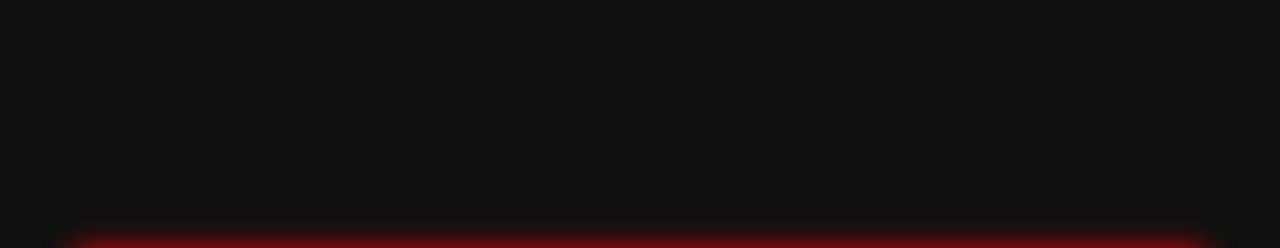
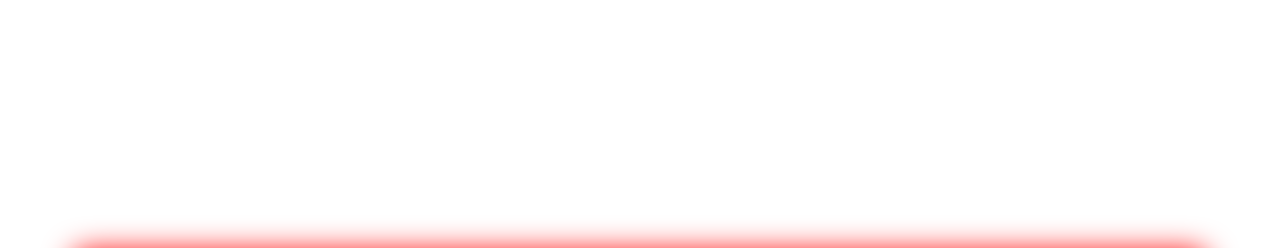
Before and after one commit to gadpayat/Warning, a plain HTML site: page index.html in a window 1280 px wide. Shown: the part 34-282 px from the top of the page. Drawn offline with Linux system fonts and the light colour scheme.

Commit message:
Update index.html

```diff
--- a/index.html
+++ b/index.html
@@ -6,13 +6,18 @@
 <title>Warning Sign</title>
 
 <style>
+html, body{
+    margin:0;
+    width:100%;
+    height:100%;
+    background:transparent;
+    overflow:hidden;
+}
+
 body{
-        margin:0;
-        height:100vh;
     display:flex;
     justify-content:center;
     align-items:center;
-        background:#111;
     font-family:Arial, sans-serif;
 }
 
```
Lines whose indentation alone changed are shown as unchanged.
